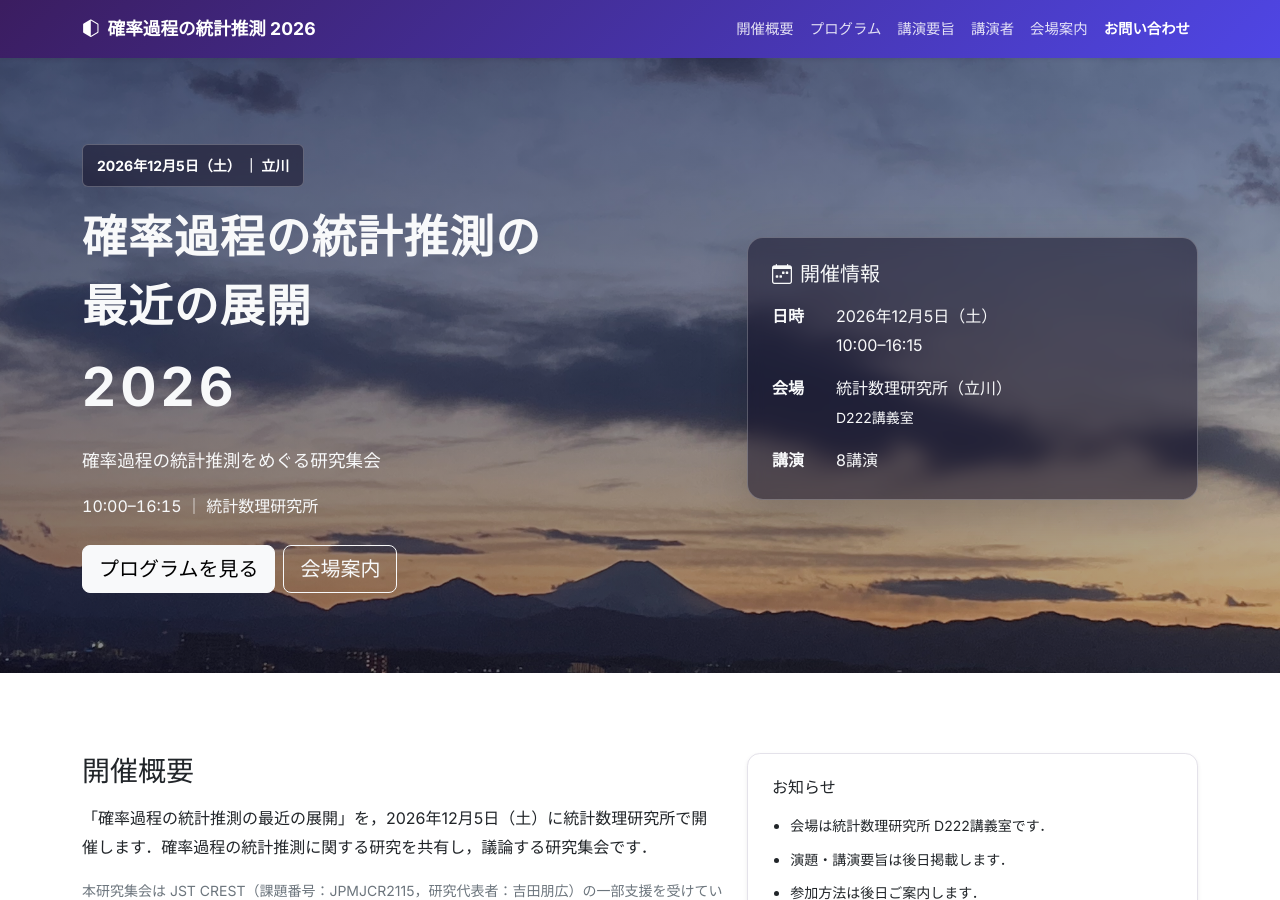
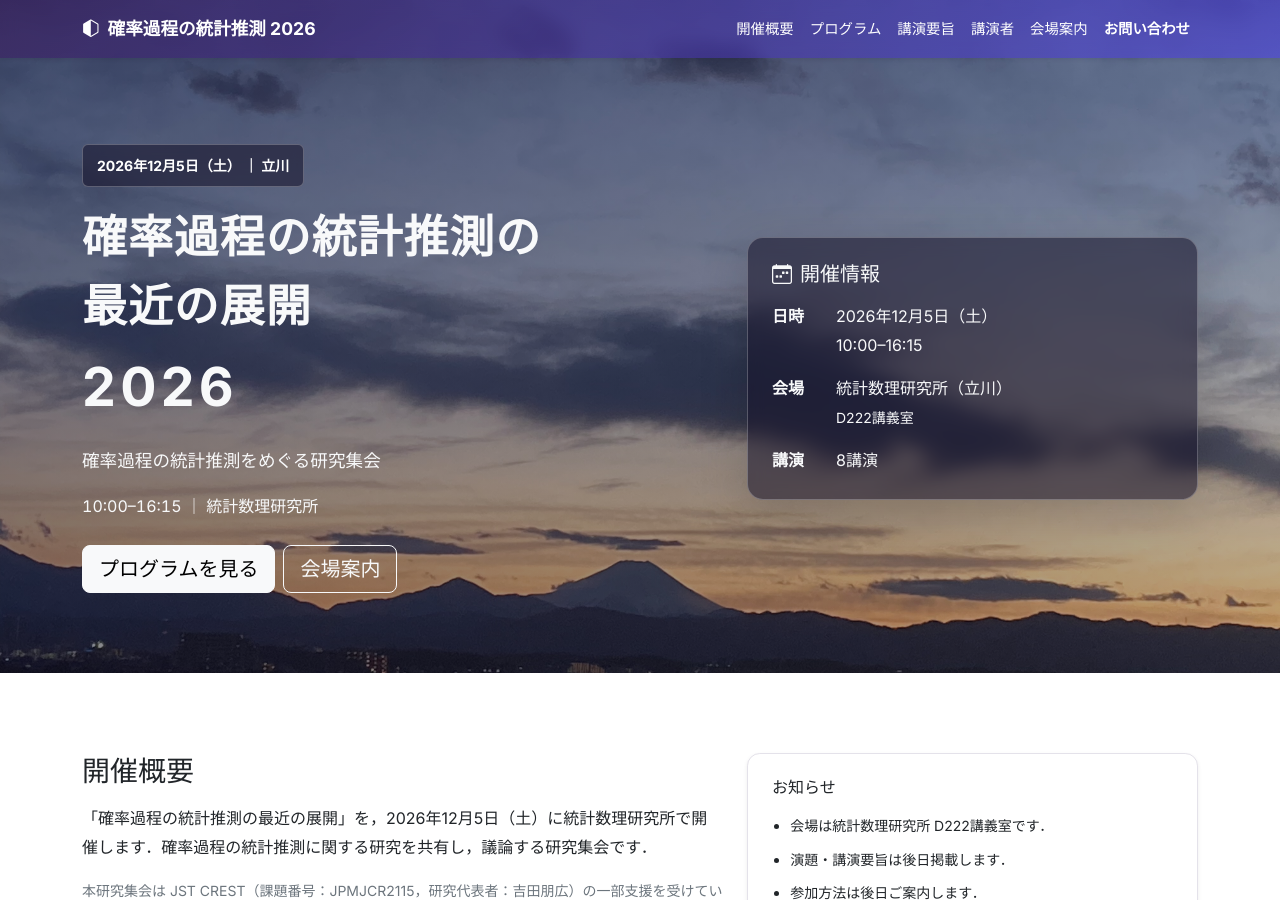
Before and after one commit to KKamatani/2026-spi, a Jekyll site: the page built from index.md, in a window 1280 px wide and 900 px high. Built offline with Jekyll 4.4.1, drawn with Linux system fonts in a browser that asks for light colours.

Commit message:
Change the design

```diff
--- a/assets/css/site.css
+++ b/assets/css/site.css
@@ -17,9 +17,13 @@ main a:not(.btn) {
 }
 main a:not(.btn):hover { color: var(--brand-a); text-decoration-color: currentColor; }
 :focus-visible { outline: 3px solid #a78bfa; outline-offset: 4px; }
-#topnav { background: linear-gradient(135deg, var(--brand-a), var(--brand-b)); }
+#topnav {
+  background: linear-gradient(135deg, rgba(59, 29, 96, .60), rgba(79, 70, 229, .60));
+  -webkit-backdrop-filter: blur(8px);
+  backdrop-filter: blur(8px);
+}
 .navbar-brand { font-size: 1.1rem; }
-.navbar .nav-link { color: rgba(255, 255, 255, .85); font-size: .9rem; }
+.navbar .nav-link { color: #fff; font-size: .9rem; }
 .navbar .nav-link:hover, .navbar .nav-link.active { color: #fff; }
 .navbar .nav-link.active { font-weight: 700; }
 .hero {
```
